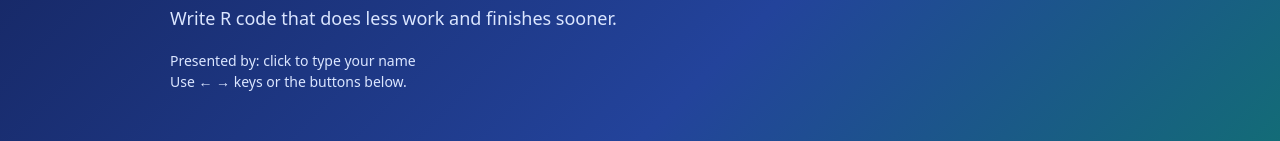
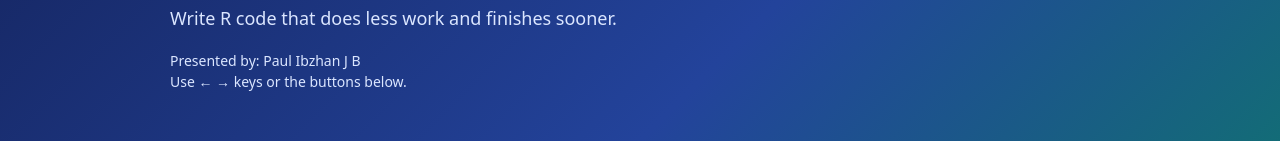
Before and after one commit to PaulIbzhan/CodeOptimization.github.io, a plain HTML site: page index.html in a window 1280 px wide. Shown: the part 432-573 px from the top of the page. Drawn offline with Linux system fonts and the light colour scheme.

Commit message:
Update index.html

```diff
--- a/index.html
+++ b/index.html
@@ -48,7 +48,7 @@ button{transition:transform .15s}button:hover:not(:disabled){transform:translate
 </style></head><body><div id="bar"></div>
 <section><div class="wrap"><h1>Faster R<br><span style="color:var(--blue)">Code Optimization &amp; Algorithmic Efficiency</span></h1>
 <p class="sub" style="margin-top:16px">Write R code that does less work and finishes sooner.</p>
-<p class="small">Presented by: <span contenteditable="true">click to type your name</span></p><p class="small">Use ← → keys or the buttons below.</p></div></section>
+<p class="small">Presented by: <span>Paul Ibzhan J B</span></p><p class="small">Use ← → keys or the buttons below.</p></div></section>
 <section><div class="wrap"><h2>Two ideas to remember</h2><p class="sub">Click each card.</p><div class="grid">
 <div class="card"><b>Code optimization</b><br><button onclick="show(this)">Reveal</button><p hidden>Making the same method run faster or use less memory. Example: using <code>rowSums()</code> instead of <code>apply()</code>.</p></div>
 <div class="card"><b>Algorithmic efficiency</b><br><button onclick="show(this)">Reveal</button><p hidden>Choosing a better method, so the work grows slowly as data grows. Example: binary search instead of checking every item.</p></div></div>
```
